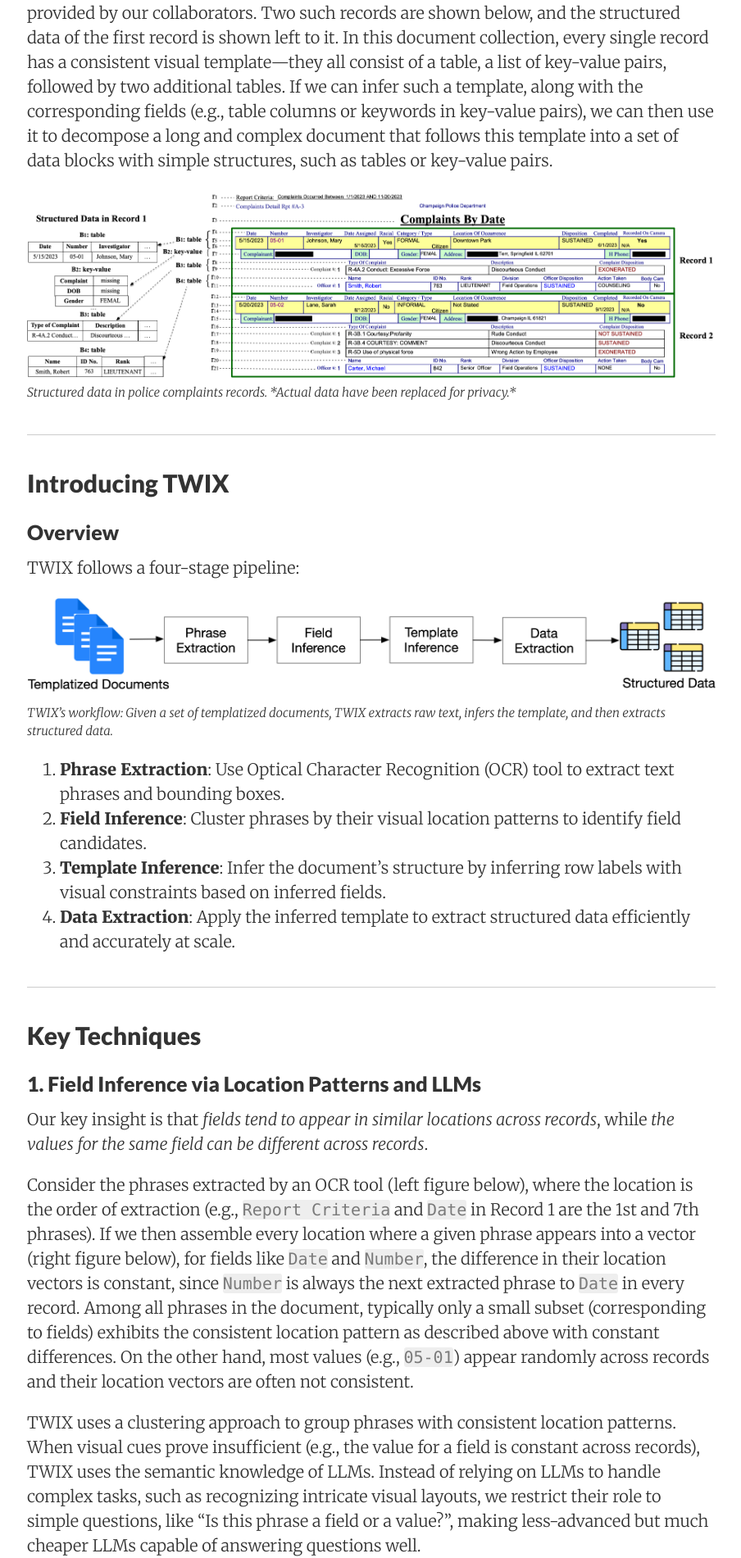
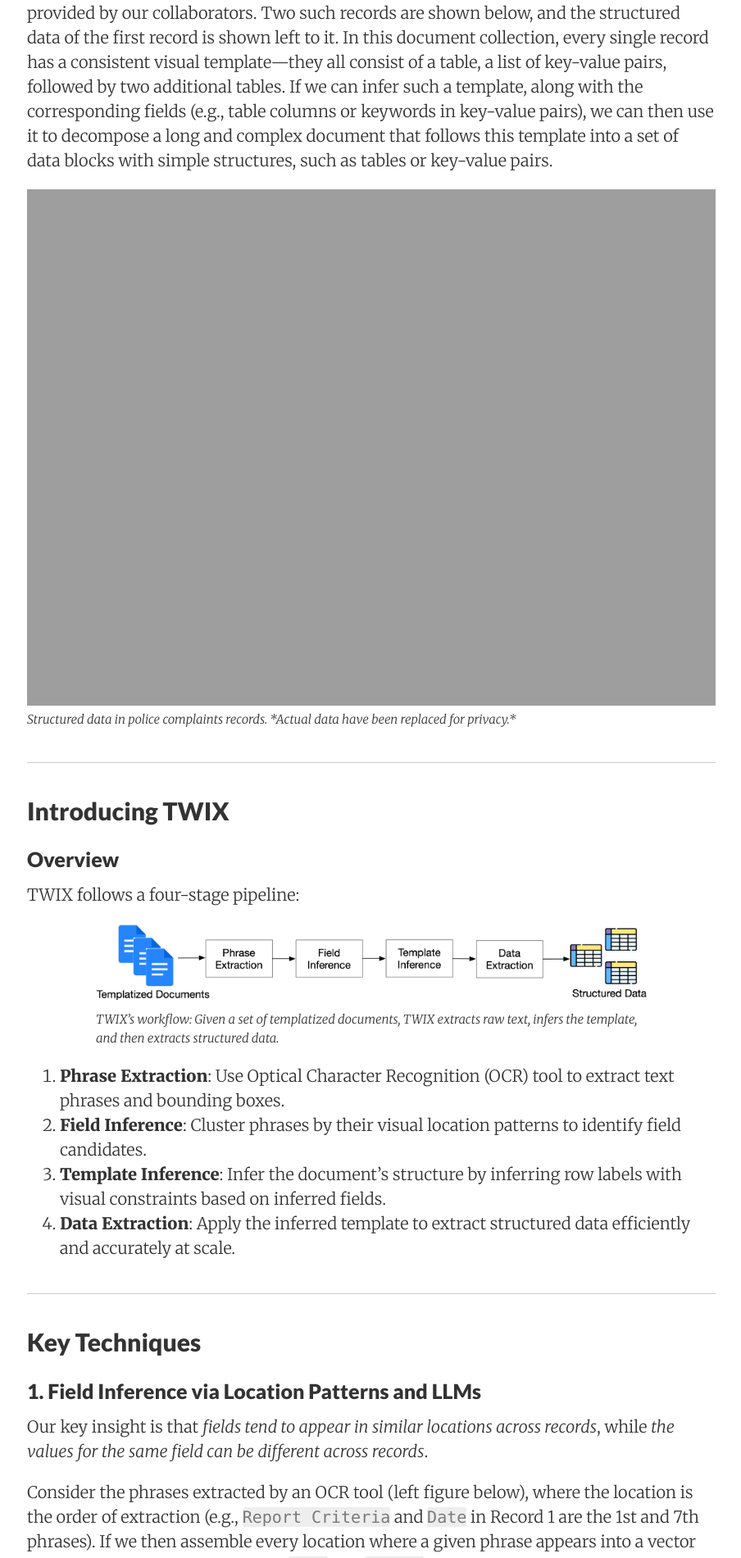
Before and after one commit to data-people-group/data-people-group.github.io, a Jekyll site: the page built from _posts/2025-04-27-twix.md, in a window 1280 px wide. Shown: the part 2349-4250 px from the top of the page at 82% size, without its empty margins (187-1091 px from the left). Built offline with Jekyll 4.4.1, drawn with Linux system fonts in a browser that asks for light colours; nearby versions of some CDN libraries.

Commit message:
update blog figure

```diff
--- a/_posts/2025-04-27-twix.md
+++ b/_posts/2025-04-27-twix.md
@@ -42,7 +42,7 @@ We illustrate TWIX’s capabilities via a document collection of police complain
     font-size: 15px;
     margin: auto;
     margin-bottom: 20px;">
-  <img src="https://data-people-group.github.io/images/twix/motivating_example.jpg"  style="width:100%">
+  <img src="https://data-people-group.github.io/images/twix/blog_example.jpg"  style="width:100%">
   <figcaption style="text-align: left; width:100%; font-style: italic; margin: auto;">Structured data in police complaints records. *Actual data have been replaced for privacy.*</figcaption>
 </figure>
 
@@ -61,8 +61,8 @@ TWIX follows a four-stage pipeline:
     font-size: 15px;
     margin: auto;
     margin-bottom: 20px;">
-  <img src="https://data-people-group.github.io/images/twix/workflow_blog.jpg"  style="width:100%">
-  <figcaption style="text-align: left; width:100%; font-style: italic; margin: auto;">TWIX’s workflow: Given a set of templatized documents, TWIX extracts raw text, infers the template, and then extracts structured data. </figcaption>
+  <img src="https://data-people-group.github.io/images/twix/workflow_blog.jpg"  style="width:80%">
+  <figcaption style="text-align: left; width:80%; font-style: italic; margin: auto;">TWIX’s workflow: Given a set of templatized documents, TWIX extracts raw text, infers the template, and then extracts structured data. </figcaption>
 </figure>
 
 1. **Phrase Extraction**: Use Optical Character Recognition (OCR) tool to extract text phrases and bounding boxes.
```
Also changed, not shown: 1 other file.
